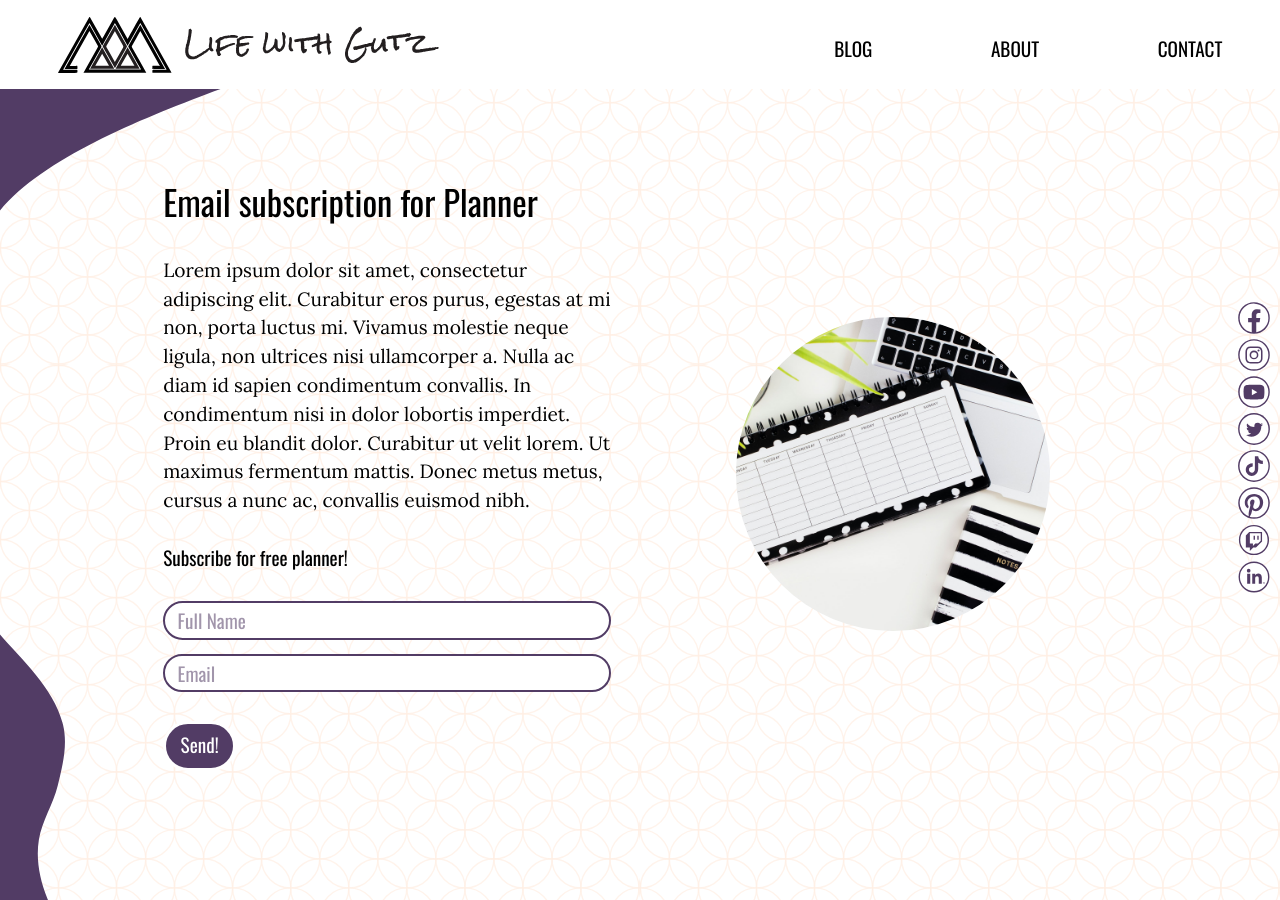
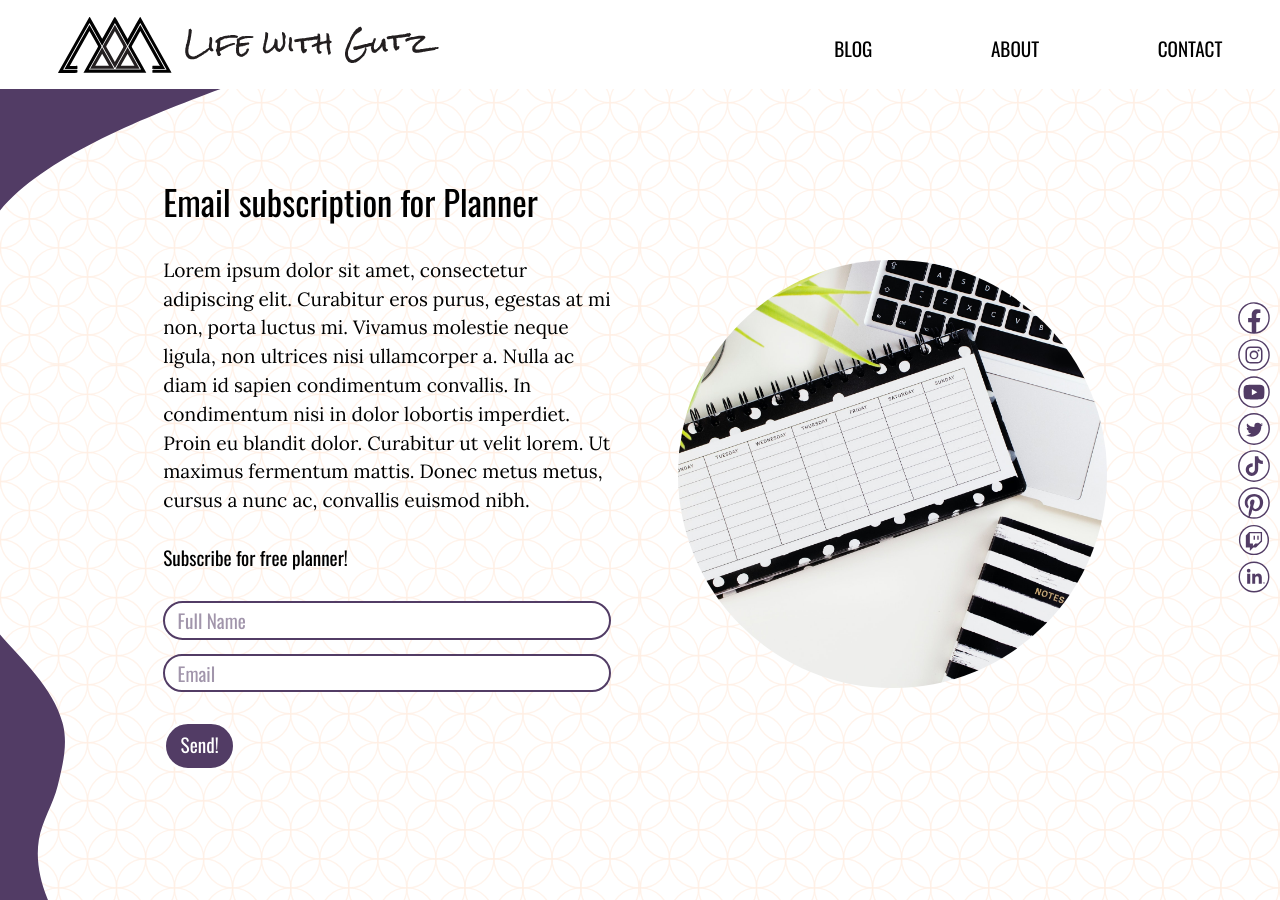
Before and after one commit to Life-with-Gutz/main-site-2020, a Jekyll site: the page built from index.html, in a window 1280 px wide and 900 px high, scrolled down 2835 px. Built offline with Jekyll 4.4.1, drawn with Linux system fonts in a browser that asks for light colours.

Commit message:
Fix paddings and update skip links

```diff
--- a/_sass/_baseline-css/modules.scss
+++ b/_sass/_baseline-css/modules.scss
@@ -1142,8 +1142,8 @@
   padding: .5em .75em;
   position: absolute;
   top: -10em;
-  z-index: 10000; /* To make sure they're always on top */
-  background-color: #000;
+  z-index: 100000; /* To make sure they're always on top */
+  background-color: var(--color-primary);
   border: 0;
   color: #fff;
   font-size: 1.125rem;
@@ -1155,6 +1155,10 @@
 .skip-links button:focus {
   outline-offset: 3px;
   top: 0;
+}
+
+.skip-links a:hover {
+  color: var(--color-primary-light);
 }
 
 [aria-busy="true"] {
--- a/_sass/_patterns/about-contact.scss
+++ b/_sass/_patterns/about-contact.scss
@@ -10,7 +10,8 @@
   transform: translateY(99%);
 }
 
-@media only screen and (min-width: 38em) {
+
+@media only screen and (min-width: 90em) {
 
   .gutter-3 {
     padding-left: 5rem;
```
Also changed, not shown: _layouts/default.html (+4 -4 lines).
